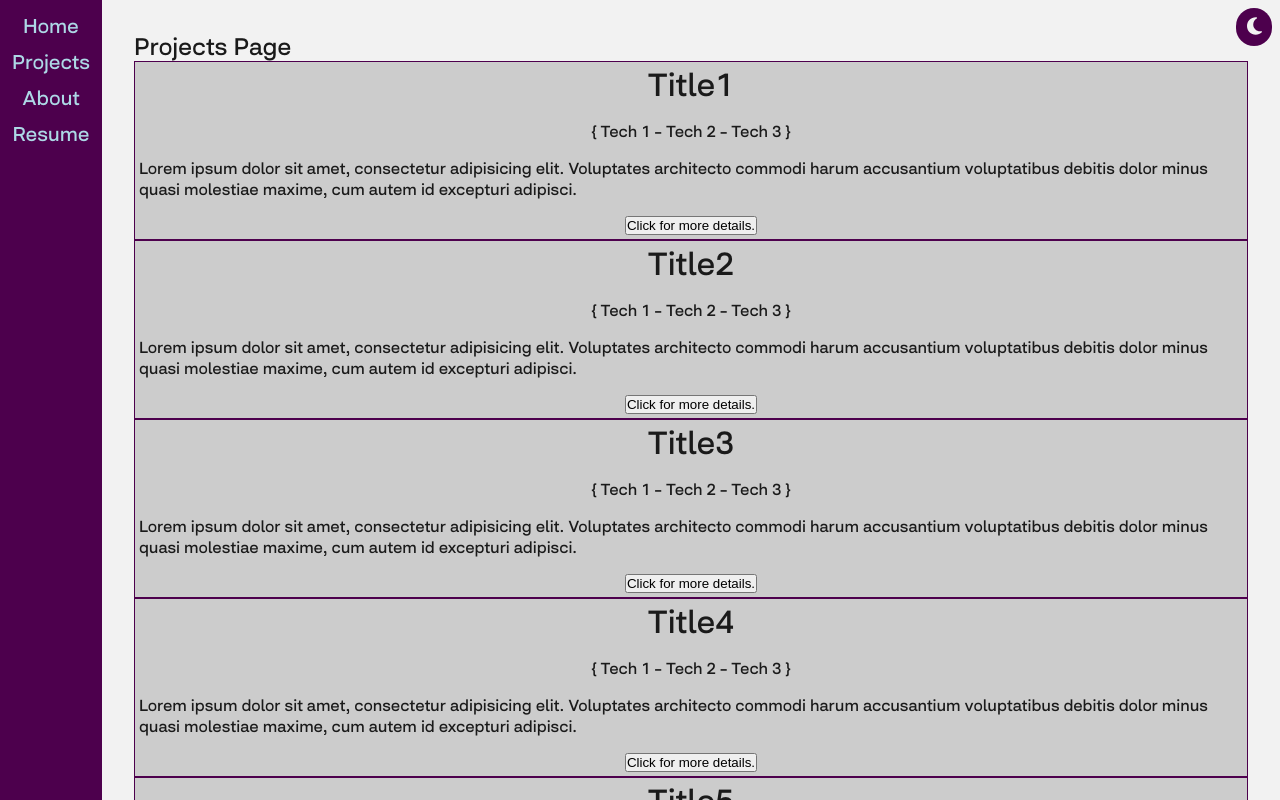
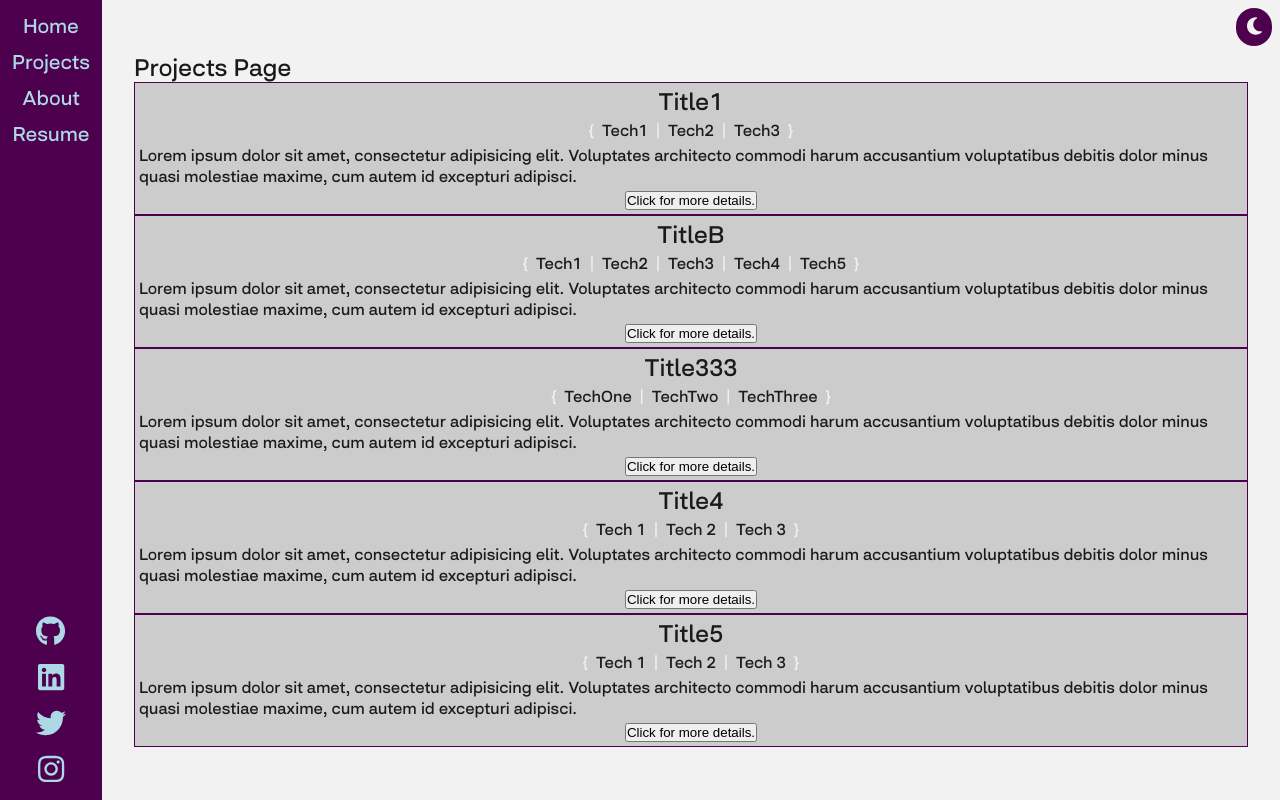
Before and after one commit to franco-ortega/portfolio-two, a Next.js app: page /projects in a window 1280 px wide. Shown: the top 800 px of the page. Built offline with nearby package versions, Linux system fonts and the light colour scheme.

Commit message:
reformat tech list

```diff
--- a/components/projects/Project.jsx
+++ b/components/projects/Project.jsx
@@ -7,6 +7,9 @@ const Project = ({ title, techList, description }) => {
   const onDetailsClick = () => {
     router.push(`/projects/${title.toLowerCase()}`);
   };
+
+  const openCurly = '{';
+  const closeCurly = '}';
 
   return (
     <div data-testid='project' className={styles.Project}>
--- a/components/projects/Project.module.scss
+++ b/components/projects/Project.module.scss
@@ -10,26 +10,39 @@
   display: flex;
   flex-direction: column;
   align-items: center;
-  gap: 1rem;
+  gap: 0.25rem;
 
   h3 {
-    font-size: 2rem;
+    font-size: 1.5rem;
   }
 
   ul {
+    max-width: 75%;
     display: flex;
-    gap: 0.25rem;
+    flex-wrap: wrap;
   }
 
-  ul::before {
-    content: '{';
+  li::before,
+  li::after {
+    color: var(--bg-color);
   }
 
-  li + li::before {
-    content: '- ';
+  li:first-child::before {
+    content: '{';
+    padding-right: 0.5rem;
   }
 
-  ul::after {
+  li::after {
+    content: ' |';
+    padding-left: 0.25rem;
+  }
+
+  li:last-child::after {
     content: '}';
+    padding-left: 0.5rem;
+  }
+
+  li + li {
+    padding-left: 0.5rem;
   }
 }
--- a/data/testContent.json
+++ b/data/testContent.json
@@ -2,7 +2,7 @@
   {
     "id": 1,
     "title": "Title1",
-    "techList": ["Tech 1", "Tech 2", "Tech 3"],
+    "techList": ["Tech1", "Tech2", "Tech3"],
     "description": "Lorem ipsum dolor sit amet, consectetur adipisicing elit. Voluptates architecto commodi harum accusantium voluptatibus debitis dolor minus quasi molestiae maxime, cum autem id excepturi adipisci.",
     "challenges": [
       "Lorem ipsum dolor sit, amet consectetur adipisicing elit. Facere, in.",
@@ -17,8 +17,8 @@
   },
   {
     "id": 2,
-    "title": "Title2",
-    "techList": ["Tech 1", "Tech 2", "Tech 3"],
+    "title": "TitleB",
+    "techList": ["Tech1", "Tech2", "Tech3", "Tech4", "Tech5"],
     "description": "Lorem ipsum dolor sit amet, consectetur adipisicing elit. Voluptates architecto commodi harum accusantium voluptatibus debitis dolor minus quasi molestiae maxime, cum autem id excepturi adipisci.",
     "challenges": [
       "Lorem ipsum dolor sit, amet consectetur adipisicing elit. Facere, in.",
@@ -33,8 +33,8 @@
   },
   {
     "id": 3,
-    "title": "Title3",
-    "techList": ["Tech 1", "Tech 2", "Tech 3"],
+    "title": "Title333",
+    "techList": ["TechOne", "TechTwo", "TechThree"],
     "description": "Lorem ipsum dolor sit amet, consectetur adipisicing elit. Voluptates architecto commodi harum accusantium voluptatibus debitis dolor minus quasi molestiae maxime, cum autem id excepturi adipisci.",
     "challenges": [
       "Lorem ipsum dolor sit, amet consectetur adipisicing elit. Facere, in.",
```
